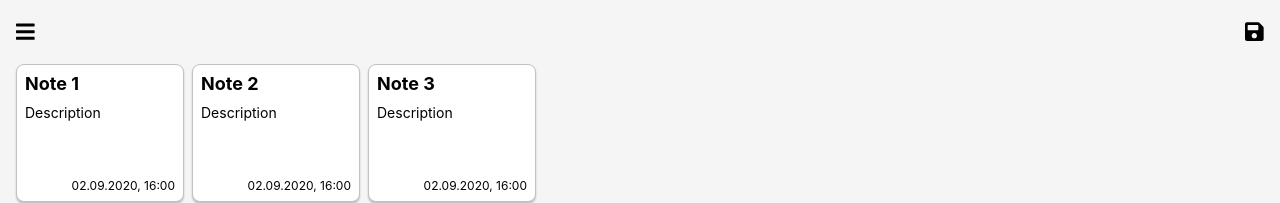
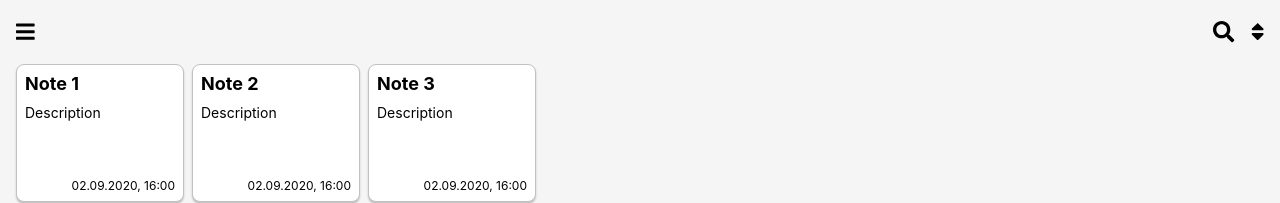
Before and after one commit to AleksandarVasilevski/notepad-react, a React (Create React App) app: page / in a window 1280 px wide. Shown: the top 203 px of the page. Built offline with nearby package versions, Linux system fonts and the light colour scheme.

Commit message:
updated NotesNavigationItems component and added css module

```diff
--- a/src/molecules/NotesNavigationItems/NotesNavigationItems.js
+++ b/src/molecules/NotesNavigationItems/NotesNavigationItems.js
@@ -1,10 +1,14 @@
-import React from 'react';
+import React, {Fragment} from 'react';
 import { FontAwesomeIcon } from '@fortawesome/react-fontawesome';
-import { faSave } from '@fortawesome/free-solid-svg-icons';
+import { faSearch, faSort } from '@fortawesome/free-solid-svg-icons';
+
+import classes from './NotesNavigationItems.module.css';
 
 const notesNavigationItems = () => (
-    //Dummy icon
-    <FontAwesomeIcon icon={faSave} size="lg" />
+    <Fragment>
+        <FontAwesomeIcon className={classes.FirstItem} icon={faSearch} size="lg" />
+        <FontAwesomeIcon className={classes.LastItem} icon={faSort} size="lg" />
+    </Fragment>
 );
 
 export default notesNavigationItems;
--- /dev/null
+++ b/src/molecules/NotesNavigationItems/NotesNavigationItems.module.css
@@ -0,0 +1,14 @@
+.FirstItem {
+    margin: 0 16px 0 0;
+    cursor: pointer;
+}
+
+.Item {
+    margin: 0 16px;
+    cursor: pointer;
+}
+
+.LastItem {
+    margin: 0, 0, 16px 0;
+    cursor: pointer;
+}
```
